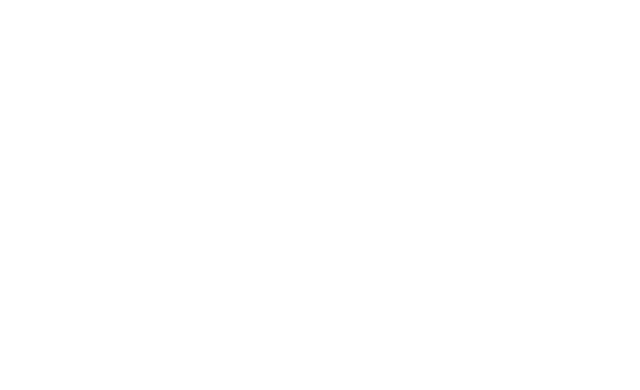
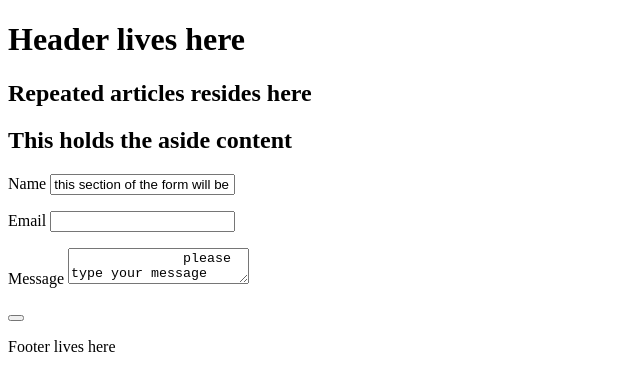
Before and after one commit to Kimaathii/kolabx-framework-free-web, a plain HTML site: page index.html in a window 1280 px wide. Shown: the whole page, without its empty margins (0-640 px from the left). Drawn offline with Linux system fonts and the light colour scheme.

Commit message:
introduction to semantic HTML and basic form structuring. this is typically day 2 and 3 work, most importantly i will keep up with schedules for practical work strickly

```diff
--- a/index.html
+++ b/index.html
@@ -4,3 +4,55 @@
   3. make sure the code is written in a way that is easy to read and understand
   4. make sure i follow the sematics of HTML5
 -->
+<!doctype html>
+<html lang="en-US">
+  <head>
+    <meta charset="uft-8"/>
+    <meta name="author" content="Kimathi" />
+    <meta name="description" content="this is my first layout while learning html again" />
+    <title>my first layout</title>
+  </head>
+  <body>
+    <header>
+      <h1>Header lives here
+      </h1>
+    </header>
+    <nav>
+      <!-- main navigation lives here -->
+    </nav>
+    <!-- Here is our page main content -->
+    <main>
+      <article>
+        <h2>Repeated articles resides here</h2>
+      </article>
+      <aside>
+        <h2>This holds the aside content</h2>
+      </aside>
+      <section>
+        <form action="/my_form_handler">
+          <p>
+            <label for="name">Name</label>
+            <input type="text" id="name" name="user_name" value="this section of the form will be filled name" />
+          </p>
+          <p>
+            <label for="email">Email</label>
+            <input type="email" id="email" name="user_email" />
+          </p>
+          <p>
+            <label for="msg">Message</label>
+            <textarea name="user_msg" id="msg">
+              please type your message here
+            </textarea>
+          </p>
+          <p>
+            <button type="submit"></button>
+          </p>
+        </form>
+      </section>
+    </main>
+    <!-- this is our page footer -->
+    <footer>
+      <p>Footer lives here</p>
+    </footer>
+  </body>
+</html>
```
